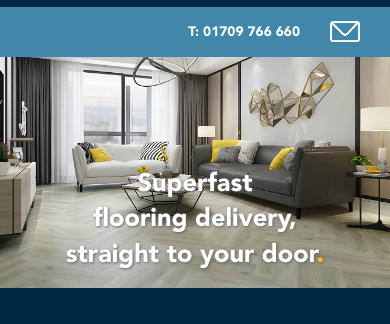
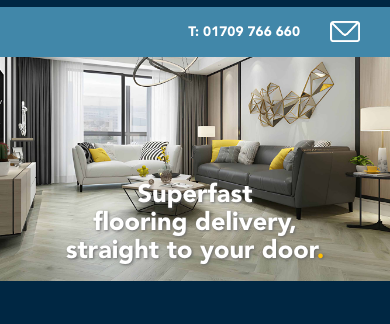
Before and after one commit to jmd-wilsons/Generation-Flooring, a plain HTML site: page index.html in a window 390 px wide. Shown: the part 90-414 px from the top of the page. Drawn offline with Linux system fonts and the light colour scheme.

Commit message:
Update main.css

```diff
--- a/css/main.css
+++ b/css/main.css
@@ -88,12 +88,12 @@
 	background-position: top;
 	}
 .sffd h1 {
-	margin: 28% auto 4%;
+	margin: 32% auto 4%;
 	color: #fff;
 	font-family: 'Avenir Black', sans-serif;
 	font-size: 6.5vw;
 	text-align: center;
-	line-height: 140%;
+	line-height: 110%;
 	text-shadow: 1px 1px 3px #666;
 }
 .commitment p {
@@ -186,7 +186,7 @@
 	font-family: 'Avenir Roman', sans-serif;
 	font-size: 20px;
 	color: rgba(255,255,255,0.7);
-	line-height: 100%;
+	line-height: 120%;
 }
 .ftel {
 	font-family: 'Avenir Roman', sans-serif;
```
